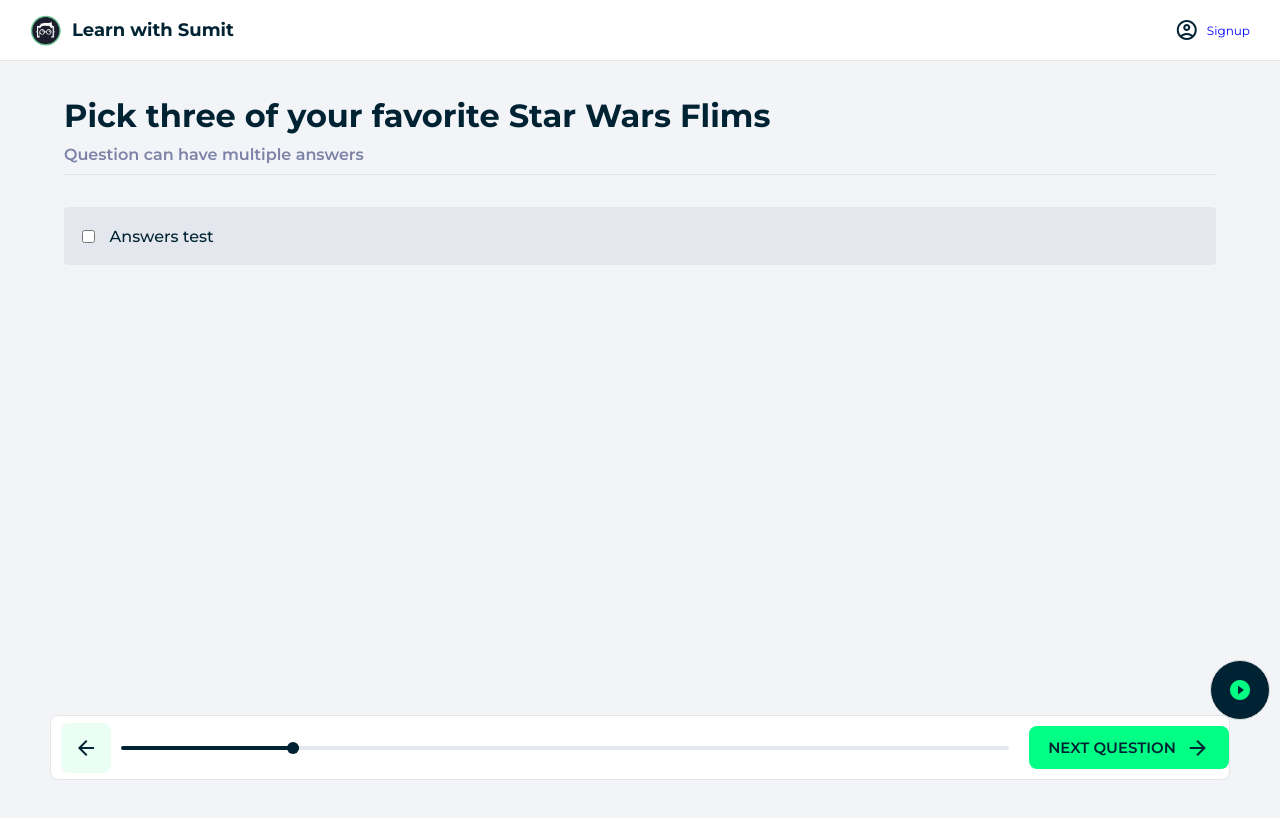
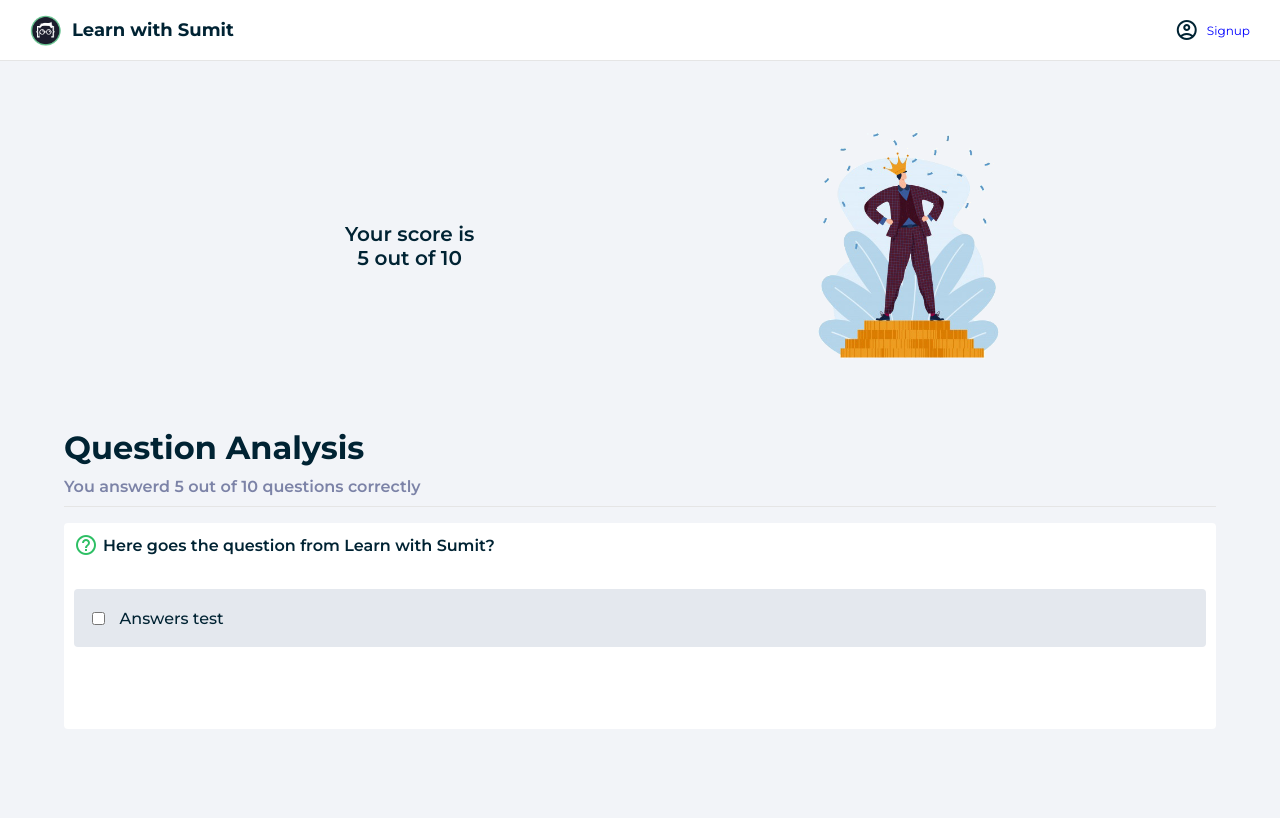
Before and after one commit to im-azad/react-quize-app, a React (Create React App) app: page / in a window 1280 px wide. Shown: the top 818 px of the page. Built offline with nearby package versions, Linux system fonts and the light colour scheme.

Commit message:
result page added

```diff
--- a/src/components/Analysis.js
+++ b/src/components/Analysis.js
@@ -1,7 +1,14 @@
 import React from 'react';
-
+import classes from '../styles/Analysis.module.css';
+import Question from './Question';
 const Analysis = () => {
-	return <div></div>;
+	return (
+		<div className={classes.analysis}>
+			<h1>Question Analysis</h1>
+			<h4>You answerd 5 out of 10 questions correctly</h4>
+			<Question />
+		</div>
+	);
 };
 
 export default Analysis;
--- a/src/components/App.js
+++ b/src/components/App.js
@@ -4,13 +4,15 @@
 import Signup from './pages/Signup';
 import Login from './pages/Login';
 import Quiz from './pages/Quiz';
+import Result from './pages/Result';
 function App() {
 	return (
 		<Layout>
 			{/* <Home /> */}
 			{/* <Signup /> */}
 			{/* <Login /> */}
-			<Quiz />
+			{/* <Quiz /> */}
+			<Result />
 		</Layout>
 	);
 }
--- /dev/null
+++ b/src/components/Question.js
@@ -0,0 +1,22 @@
+import React from 'react';
+import Answers from './Answers';
+import classes from '../styles/Question.module.css';
+const Question = () => {
+	return (
+		<div>
+			<div className={classes.question}>
+				<div className={classes.questionTitle}>
+					<span className='material-icons-outlined'>
+						{' '}
+						help_outline{' '}
+					</span>
+					Here goes the question from Learn with Sumit?
+				</div>
+
+				<Answers></Answers>
+			</div>
+		</div>
+	);
+};
+
+export default Question;
--- a/src/components/Summary.js
+++ b/src/components/Summary.js
@@ -1,7 +1,21 @@
 import React from 'react';
+import classes from '../styles/Summary.module.css';
+import image from '../assets/images/success.png';
 
 const Summary = () => {
-	return <div></div>;
+	return (
+		<div className={classes.summary}>
+			<div className={classes.point}>
+				<p className={classes.score}>
+					Your score is <br />5 out of 10
+				</p>
+			</div>
+
+			<div className={classes.badge}>
+				<img src={image} alt='Success' />
+			</div>
+		</div>
+	);
 };
 
 export default Summary;
--- /dev/null
+++ b/src/styles/Analysis.module.css
@@ -0,0 +1,3 @@
+.analysis {
+	margin: 2rem auto;
+}
--- /dev/null
+++ b/src/styles/Question.module.css
@@ -0,0 +1,18 @@
+.question {
+	background-color: white;
+	padding: 10px;
+	margin: 1rem 0;
+	border-radius: 4px;
+}
+
+.questionTitle {
+	display: flex;
+	gap: 5px;
+	align-items: center;
+	color: var(--fontPrimary);
+	font-weight: 600;
+}
+
+.questionTitle span {
+	color: var(--active);
+}
--- /dev/null
+++ b/src/styles/Summary.module.css
@@ -0,0 +1,49 @@
+.summary {
+	width: 80%;
+	margin: 0 auto;
+	display: flex;
+	justify-content: space-between;
+}
+
+@media only screen and (max-width: 800px) {
+	.summary {
+		flex-direction: column;
+		align-items: center;
+	}
+}
+
+.point {
+	width: 50%;
+	display: grid;
+	justify-content: center;
+	place-items: center;
+	position: relative;
+}
+
+.score {
+	width: 400px;
+	text-align: center;
+	font-size: 20px;
+	font-weight: 600;
+}
+
+.badge {
+	text-align: center;
+	height: 300px;
+	padding: 1rem;
+	display: flex;
+	justify-content: center;
+	align-items: center;
+}
+
+.badge img {
+	width: 100%;
+	height: 100%;
+	object-fit: cover;
+}
+
+@media only screen and (max-width: 800px) {
+	.badge {
+		width: 100%;
+	}
+}
```
